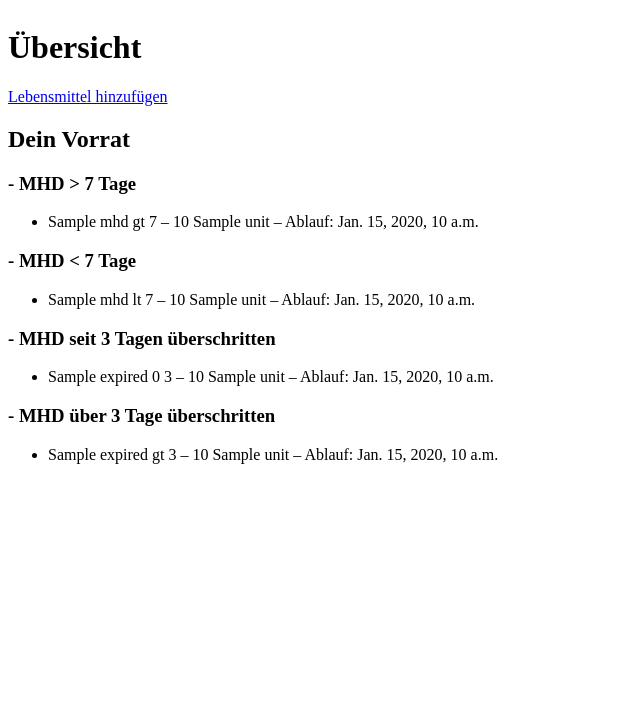
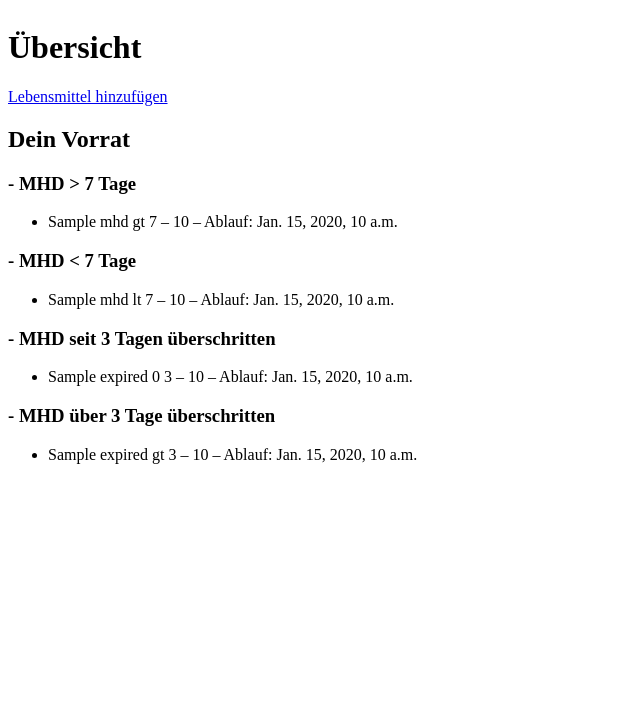
Before and after one commit to sheeshmann/studienarbeit_softwareparadigmen, a Django app: template vorrat/templates/vorrat/overview.html in a window 1280 px wide. Shown: the top 704 px of the page, without its empty margins (0-640 px from the left). Run offline with Django 5.2, Linux system fonts and the light colour scheme; the template is opened without the code that fills it: most values are stand-ins (such as "Sample title", 1, 10 or a date in 2020).

Commit message:
Unit löschen, Quantity und expiration date umbenennen

```diff
--- a/vorrat/models.py
+++ b/vorrat/models.py
@@ -4,9 +4,8 @@ from django.contrib.auth.models import User
 class FoodItem(models.Model):
     user = models.ForeignKey(User, on_delete=models.CASCADE, related_name='food_items', null=True, blank=True)  # neu
     name = models.CharField(max_length=100)
-    quantity = models.FloatField()
-    unit = models.CharField(max_length=10)
-    expiration_date = models.DateField()
+    quantity = models.FloatField(verbose_name="Anzahl")
+    expiration_date = models.DateField(verbose_name="Ablaufdatum")
     added_on = models.DateTimeField(auto_now_add=True)
 
     def __str__(self):
--- a/vorrat/templates/vorrat/overview.html
+++ b/vorrat/templates/vorrat/overview.html
@@ -28,28 +28,28 @@
     <h3>- MHD &gt; 7 Tage</h3>
     <ul>
       {% for f in mhd_gt_7 %}
-        <li>{{ f.name }} – {{ f.quantity }} {{ f.unit }} – Ablauf: {{ f.expiration_date }}</li>
+        <li>{{ f.name }} – {{ f.quantity }} – Ablauf: {{ f.expiration_date }}</li>
       {% empty %}<li>–</li>{% endfor %}
     </ul>
 
     <h3>- MHD &lt; 7 Tage</h3>
     <ul>
       {% for f in mhd_lt_7 %}
-        <li>{{ f.name }} – {{ f.quantity }} {{ f.unit }} – Ablauf: {{ f.expiration_date }}</li>
+        <li>{{ f.name }} – {{ f.quantity }} – Ablauf: {{ f.expiration_date }}</li>
       {% empty %}<li>–</li>{% endfor %}
     </ul>
 
     <h3>- MHD seit 3 Tagen überschritten</h3>
     <ul>
       {% for f in expired_0_3 %}
-        <li>{{ f.name }} – {{ f.quantity }} {{ f.unit }} – Ablauf: {{ f.expiration_date }}</li>
+        <li>{{ f.name }} – {{ f.quantity }} – Ablauf: {{ f.expiration_date }}</li>
       {% empty %}<li>–</li>{% endfor %}
     </ul>
 
     <h3>- MHD über 3 Tage überschritten</h3>
     <ul>
       {% for f in expired_gt_3 %}
-        <li>{{ f.name }} – {{ f.quantity }} {{ f.unit }} – Ablauf: {{ f.expiration_date }}</li>
+        <li>{{ f.name }} – {{ f.quantity }} – Ablauf: {{ f.expiration_date }}</li>
       {% empty %}<li>–</li>{% endfor %}
     </ul>
   </main>
```
Also changed, not shown: vorrat/forms.py (+6 -1 lines), vorrat/migrations/0002_fooditem_user.py (added), vorrat/migrations/0003_remove_fooditem_unit_alter_fooditem_expiration_date_and_more.py (added).
